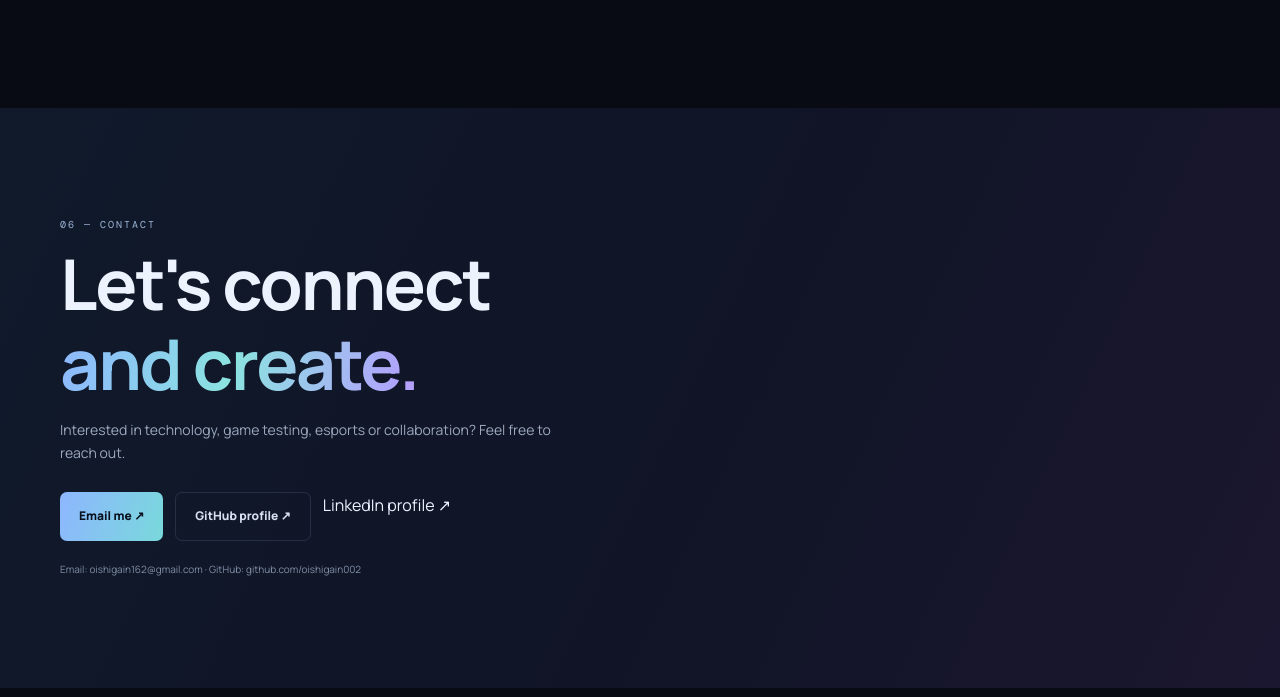
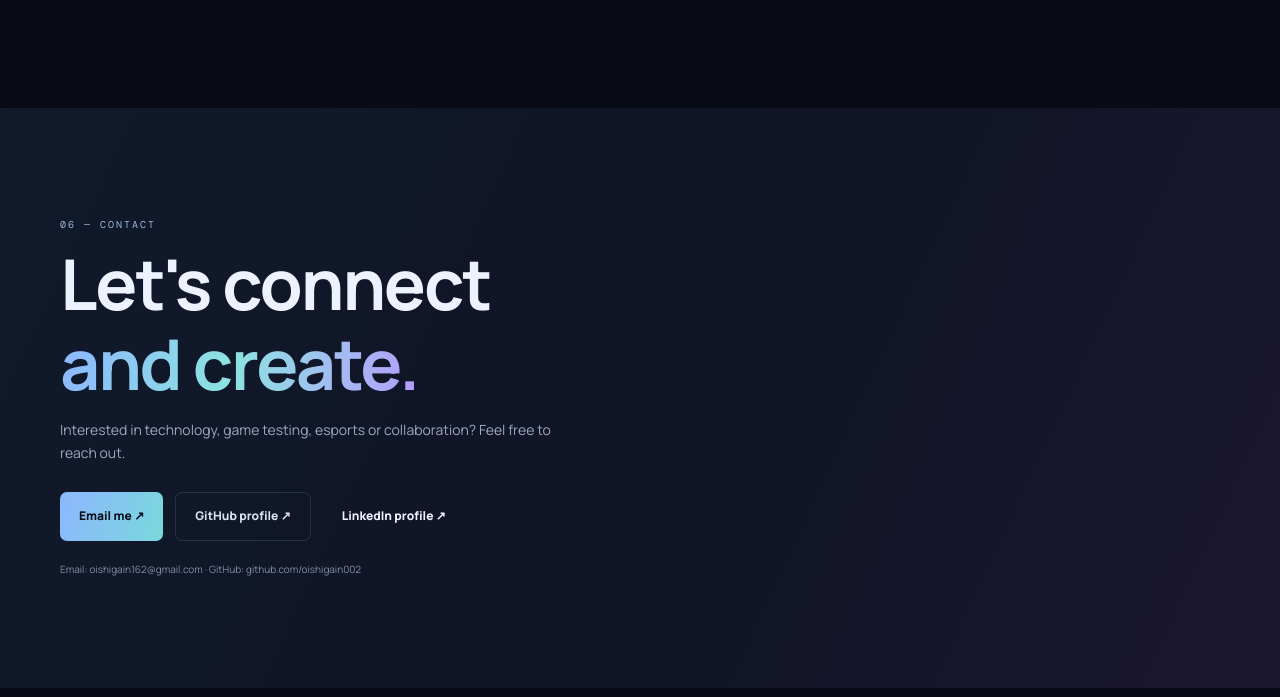
Before and after one commit to oishigain002/oishi-gain-portfolio, a plain HTML site: page index.html in a window 1280 px wide. Shown: the part 4633-5330 px from the top of the page. Drawn offline with nearby package versions, Linux system fonts and the light colour scheme.

Commit message:
Update index.html

```diff
--- a/index.html
+++ b/index.html
@@ -114,7 +114,13 @@
    target="_blank">
    Email me ↗
 </a>
-      <a href="https://github.com/oishigain002" target="_blank" rel="noreferrer" class="button button-quiet">GitHub profile ↗</a><a href="https://www.linkedin.com/in/oishi-gain-485b63328/" target="_blank" rel="noopener">LinkedIn profile ↗</a></div><p class="small-note">Email: oishigain162@gmail.com · GitHub: github.com/oishigain002</p></div></section>
+      <a href="https://github.com/oishigain002" target="_blank" rel="noreferrer" class="button button-quiet">GitHub profile ↗</a>
+     <a href="https://www.linkedin.com/in/oishi-gain-485b63328/"
+   class="button button-secondary"
+   target="_blank" rel="noopener">
+   LinkedIn profile ↗
+</a>
+    </div><p class="small-note">Email: oishigain162@gmail.com · GitHub: github.com/oishigain002</p></div></section>
   </main>
   <footer class="site-footer"><a class="brand" href="#home"><span class="brand-mark">OG</span><span>OISHI GAIN<span class="brand-sub">SOFTWARE × ESPORTS</span></span></a><span>© <span id="year"></span> Oishi Gain. Built with HTML, CSS & JavaScript.</span><a href="#home">BACK TO TOP ↑</a></footer>
   <script src="script.js"></script>
```
